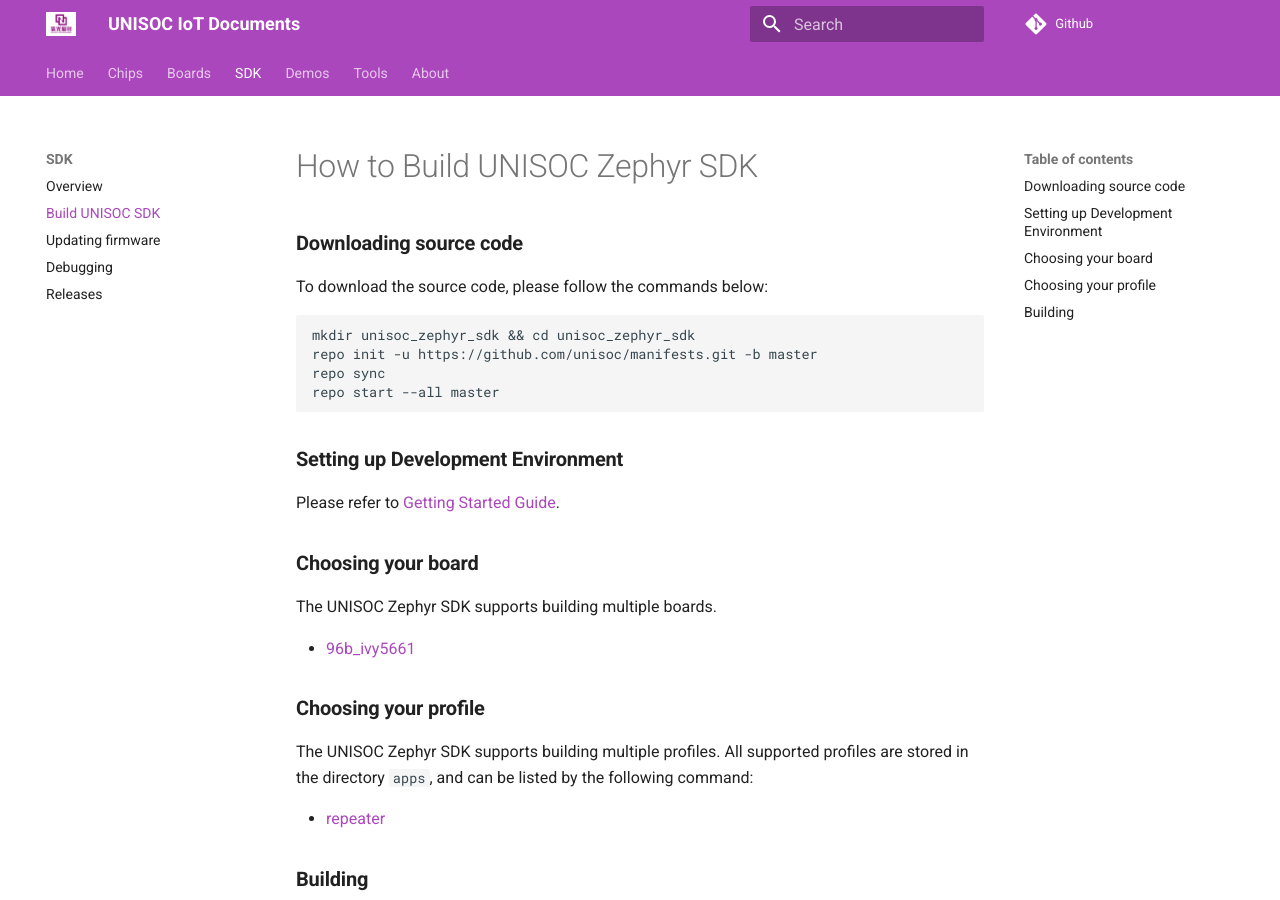
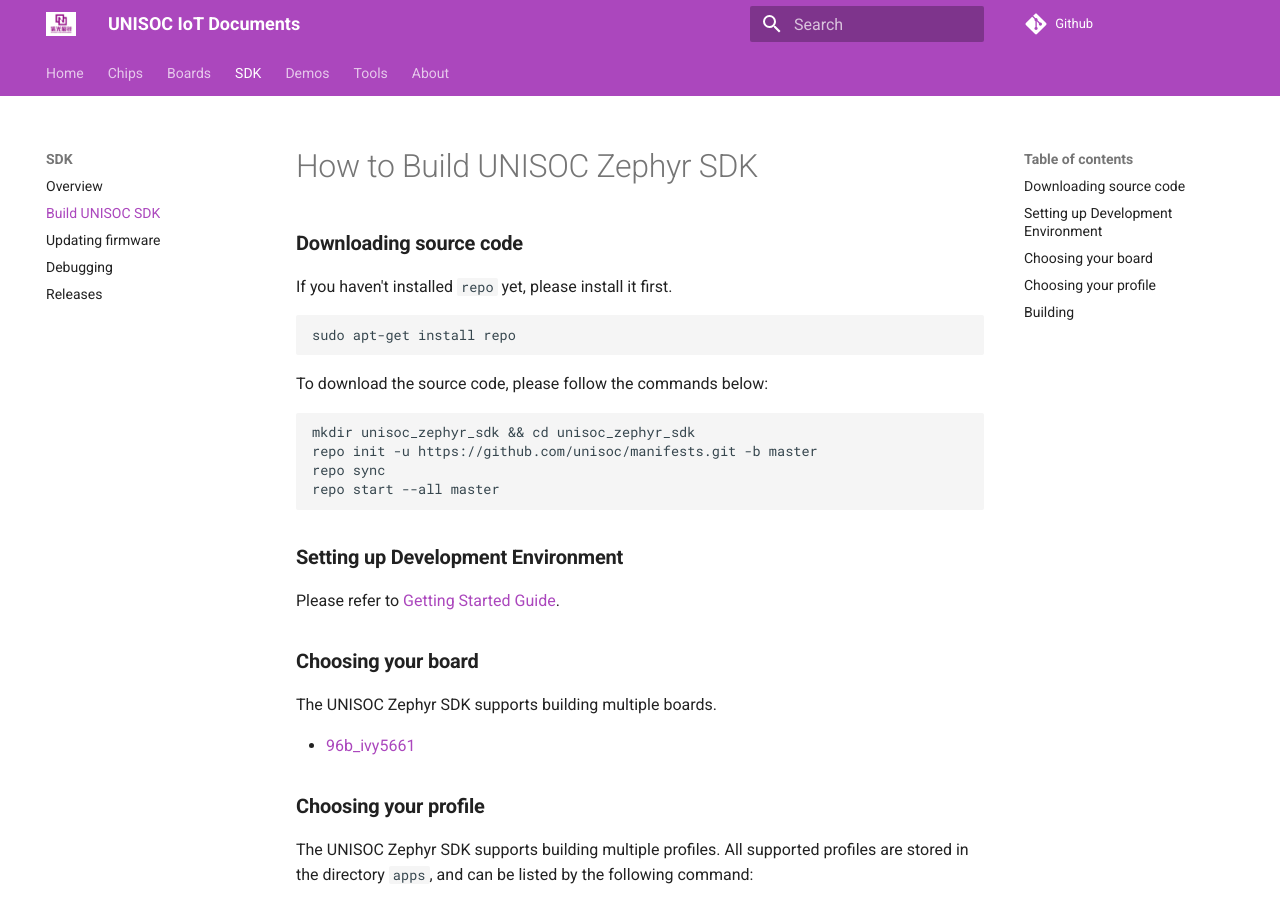
Before and after one commit to unisoc/documentation, an MkDocs documentation site: the page built from docs/sdk/build.md, in a window 1280 px wide and 900 px high. Built offline with MkDocs 1.6.1 and Material for MkDocs 9.7.7, drawn with Linux system fonts in a browser that asks for light colours; comment, search, counter and statistics services are not loaded.

Commit message:
sdk: index.md: update the build section
Update the build section.

Signed-off-by: Keguang Zhang <keguang.zhang@unisoc.com>

````diff
--- a/docs/sdk/build.md
+++ b/docs/sdk/build.md
@@ -1,6 +1,11 @@
 # How to Build UNISOC Zephyr SDK
 
 ### **Downloading source code**
+If you haven't installed ```repo``` yet, please install it first.
+```shell
+sudo apt-get install repo
+```
+
 To download the source code, please follow the commands below:
 
 ```shell
````
